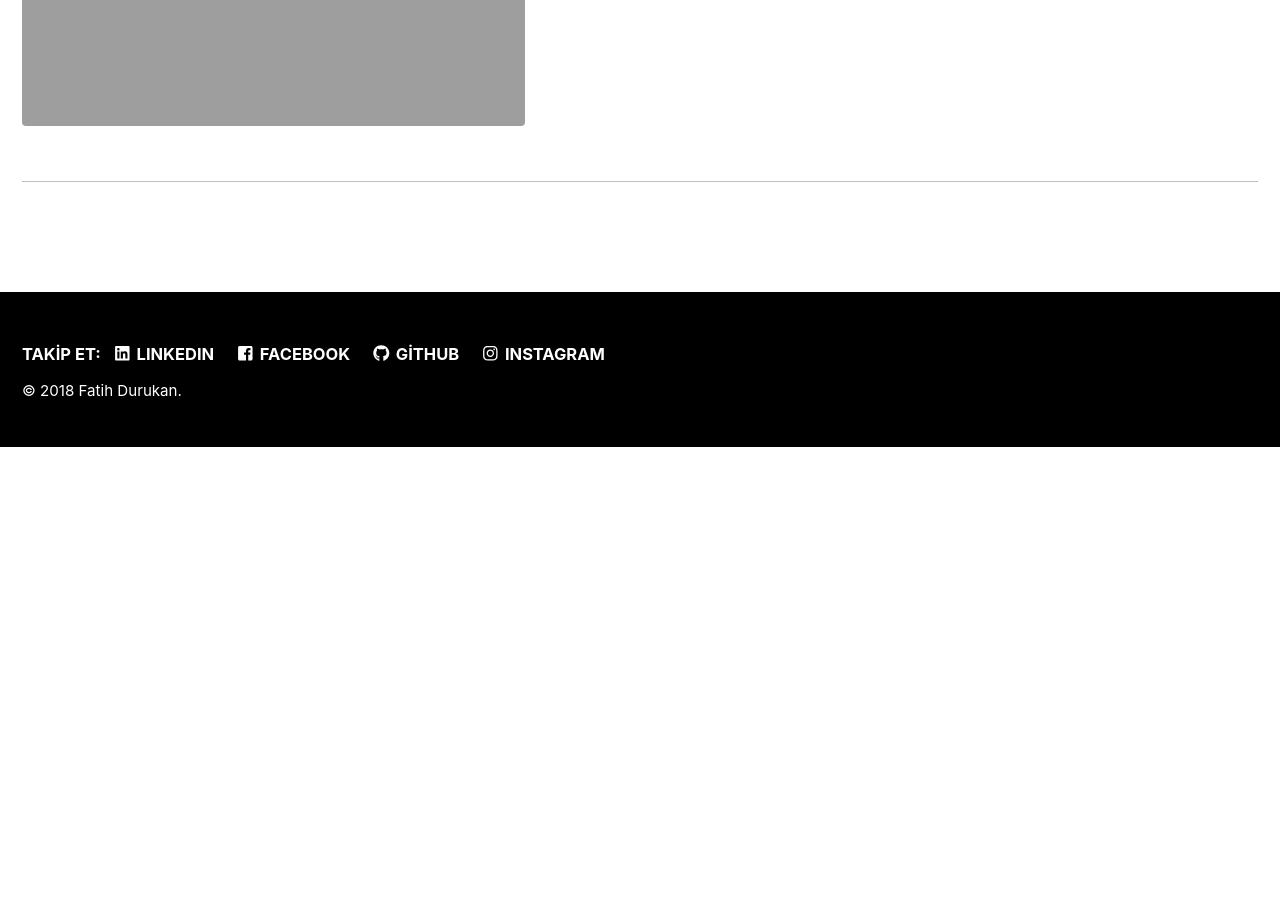
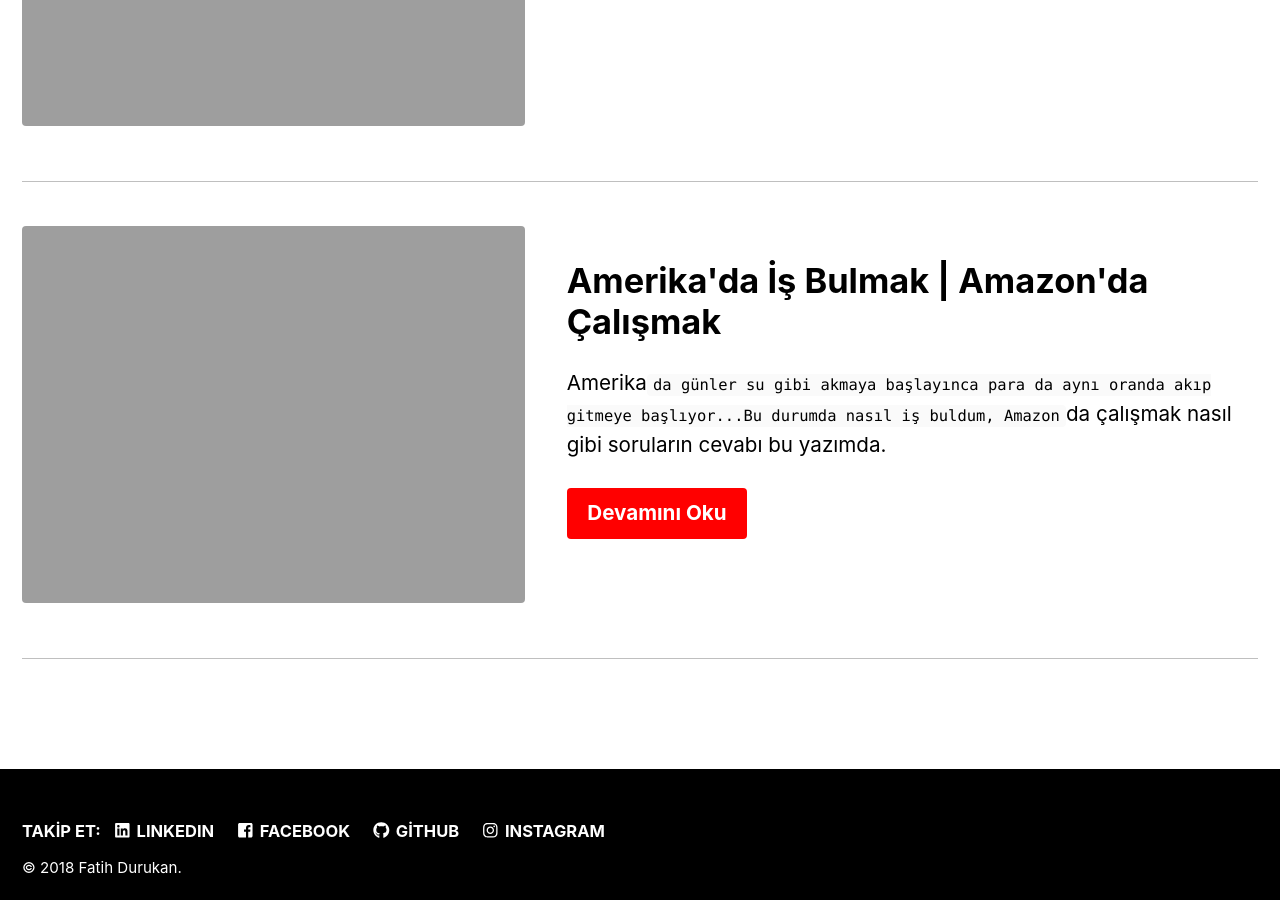
Before and after one commit to fatihdurukan/fatihdurukan.github.io, a Jekyll site: the page built from _pages/amerika.md, in a window 1280 px wide and 900 px high, scrolled down 2039 px. Built offline with Jekyll 4.4.1, drawn with Linux system fonts in a browser that asks for light colours; nearby versions of some CDN libraries; before the commit the page ends 2485 px from its top, so only the background shows below that.

Commit message:
is bulmak

```diff
--- a/_config.yml
+++ b/_config.yml
@@ -12,13 +12,17 @@
 title                    : "Fatih Durukan"
 title_separator          : "-"
 name                     : "Fatih Durukan"
-description              : "İstanbul Üniversitesi Bilgisayar Mühendisliği öğrencisi"
+description              : "Merhabalar,
+
+Ben Fatih, İstanbul Üniversitesi Bilgisayar Mühendisliği 4. Sınıf öğrencisiyim. İstanbul/Bahçelievler’de yaşıyorum. Java ve teknolojilerini öğrenip/kullanarak kendimi geliştiriyorum.
+
+Kodlama ve yazılımla uğraşmanın yanı sıra oryantiring sporu, kayak, tiyatro kulübü, halk oyunları gibi takım ve kulüplerde aktif rol aldım. Ayrıca yeni ülkeler, insanlar keşfetmeyi çok seviyorum."
 url                      : # the base hostname & protocol for your site e.g. "https://mmistakes.github.io"
 baseurl                  : # the subpath of your site, e.g. "/blog"
 repository               : fatihdurukan/fatihdurukan.github.io # GitHub username/repo-name e.g. "mmistakes/minimal-mistakes"
 teaser                   : # path of fallback teaser image, e.g. "/assets/images/500x300.png"
 # breadcrumbs            : false # true, false (default)
-words_per_minute         : 125
+words_per_minute         : 125m
 comments:
   provider               : "staticman_v2" # false (default), "disqus", "discourse", "facebook", "google-plus", "staticman", "staticman_v2" "custom"
   disqus:
@@ -32,7 +36,7 @@
     colorscheme          : # "light" (default), "dark"
 staticman:
   allowedFields          : # ['name', 'email', 'url', 'message']
-  branch                 :  "master"
+  branch                 : "master"
   commitMessage          : # "New comment."
   filename               : # comment-{@timestamp}
   format                 : # "yml"
--- a/_pages/amerika.md
+++ b/_pages/amerika.md
@@ -49,6 +49,15 @@
     btn_label: "Devamını Oku"
     btn_class: "btn--primary"
 
+feature_row5:
+  - image_path: /assets/images/amazonda-ben.jpg
+    alt: "Amerika'da İş Bulmak | Amazon'da Çalışmak"
+    title: "Amerika'da İş Bulmak | Amazon'da Çalışmak"
+    excerpt: 'Amerika`da günler su gibi akmaya başlayınca para da aynı oranda akıp gitmeye başlıyor...Bu durumda nasıl iş buldum, Amazon`da çalışmak nasıl gibi soruların cevabı bu yazımda. '
+    url: "/yurtdışı/kansas-city/"
+    btn_label: "Devamını Oku"
+    btn_class: "btn--primary"
+
 ---
 
 {% include feature_row id="feature_row1" type="left" %}
@@ -58,3 +67,5 @@
 {% include feature_row id="feature_row3" type="left" %}
 
 {% include feature_row id="feature_row4" type="left" %}
+
+{% include feature_row id="feature_row5" type="left" %}
```
Also changed, not shown: _posts/2018-01-22-amerikada-iş-bulmak.md (added, +51 -0 lines), 1 other file.
